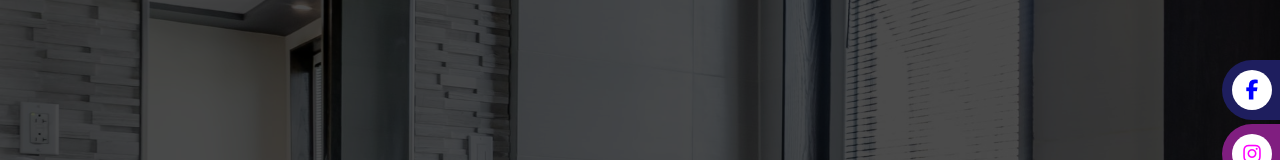
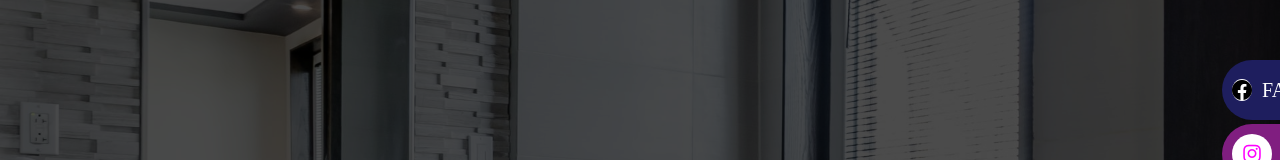
Before and after one commit to DwarkesStudios/dwarkesstudios.github.io, a plain HTML site: page index.html in a window 1280 px wide. Shown: the part 182-342 px from the top of the page. Drawn offline with nearby package versions, Linux system fonts and the light colour scheme.

Commit message:
Update index.html

```diff
--- a/index.html
+++ b/index.html
@@ -115,7 +115,7 @@
 
   <!-- Social Bar -->
   <div class="icons">
-    <a href="#" class="facebook"><i class="fab fa-facebook-f"></i>Facebook</a>
+    <a href="#" class="facebook"><i class="bi bi-facebook"></i></i>Facebook</a>
     <a href="#" class="instagram"><i class="fab fa-instagram"></i>Instagram</a>
     <a href="#" class="youtube"><i class="fab fa-youtube"></i>Youtube</a>
     <a href="#" class="twitter"><i class="fab fa-twitter"></i>Twitter</a>
```
